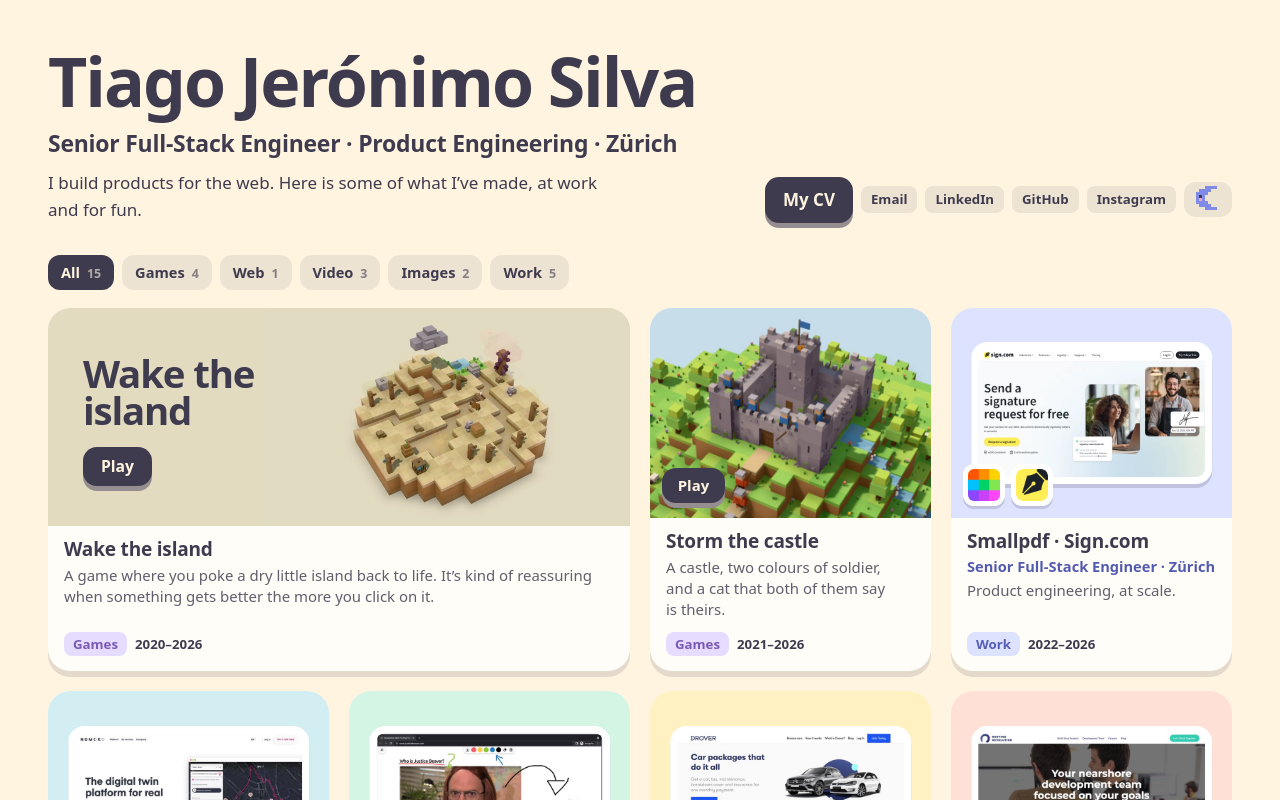
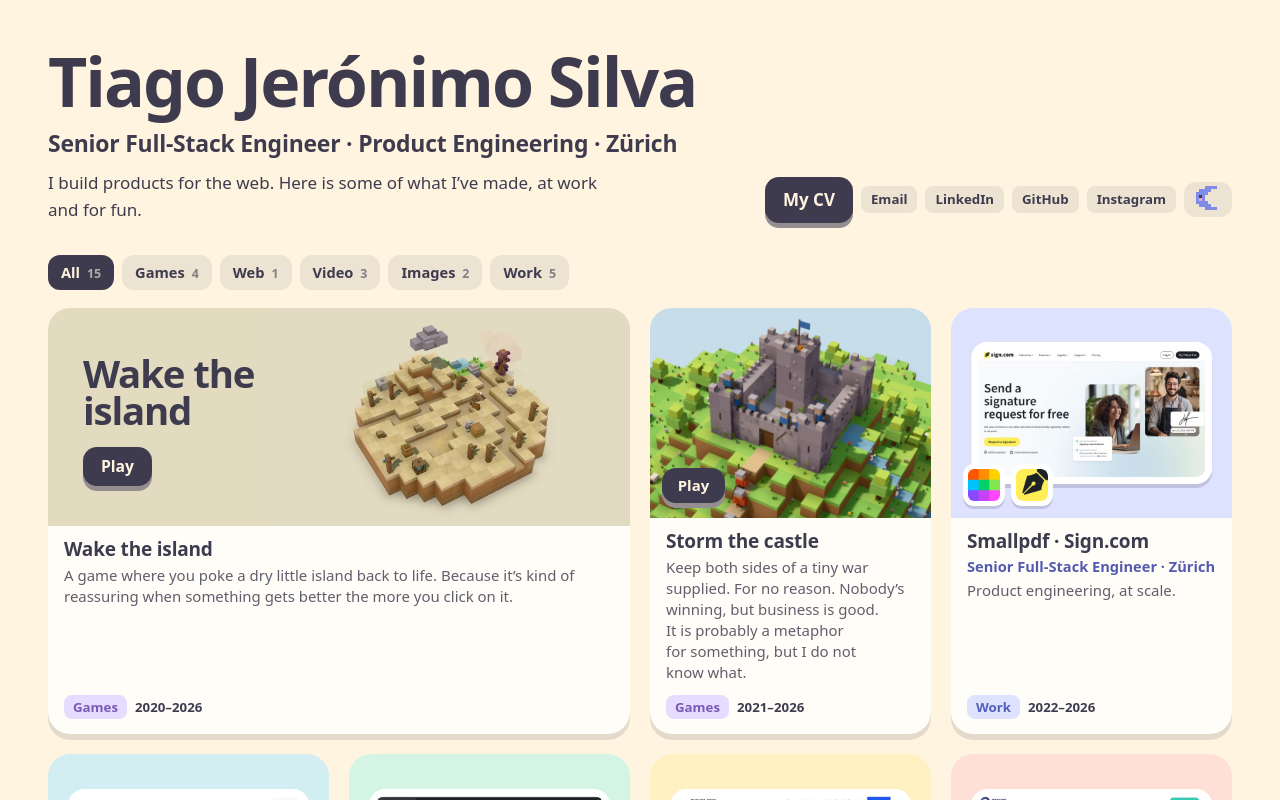
Before and after one commit to TiagoJeronimo/tiagojeronimo.github.io, a React (Vite) app: page / in a window 1280 px wide. Shown: the top 800 px of the page. Built offline with nearby package versions, Linux system fonts and the light colour scheme.

Commit message:
Update project descriptions for Island and Castle games
*   The 'Wake the island' blurb is slightly rephrased for improved flow.
*   The 'Storm the castle' blurb is rewritten to better reflect its current concept of supplying two warring sides. The body text also clarifies its 'unfinished' status.

```diff
--- a/src/home/projects.ts
+++ b/src/home/projects.ts
@@ -67,7 +67,7 @@ const made: Project[] = [
     title: 'Wake the island',
     kind: 'games',
     when: '2020–2026',
-    blurb: 'A game where you poke a dry little island back to life. It’s kind of reassuring when something gets better the more you click on it.',
+    blurb: 'A game where you poke a dry little island back to life. Because it’s kind of reassuring when something gets better the more you click on it.',
     body: [
       'You knock on things until they get better. That is the whole game. It is also, I have come to think, most of what I do for a living.',
       'The idea is older than the game. I started it in Unity around 2020, left it in a folder for years, and only finished it now, in the browser, with AI helping me get it to something you can actually play. The island was very patient about it.',
@@ -85,9 +85,9 @@ const made: Project[] = [
     title: 'Storm the castle',
     kind: 'games',
     when: '2021–2026',
-    blurb: 'A castle, two colours of soldier, and a cat that both of them say is theirs.',
+    blurb: 'Keep both sides of a tiny war supplied. For no reason. Nobody’s winning, but business is good. It is probably a metaphor for something, but I do not know what.',
     body: [
-      'Nobody knows yet what this game is about, me included. You supply both sides of a tiny war. Everyone appreciates your help. Neither side considers stopping. There is probably something to learn from this, but somebody needs bread.',
+      'Nobody knows yet what this unfinished game is about, me included. You supply both sides of a tiny war. Everyone appreciates your help. Neither side considers stopping. There is probably something to learn from this, but somebody needs bread.',
       'It started in 2021: bored, during Covid, I wanted an excuse to try three.js, and got about as far as a castle on a hill with some little people running around. It stayed that way for years. Recently, AI helped me get it to something you can play.',
     ],
     tags: ['TypeScript', 'three.js', 'react-three-fiber', 'Vite'],
```
